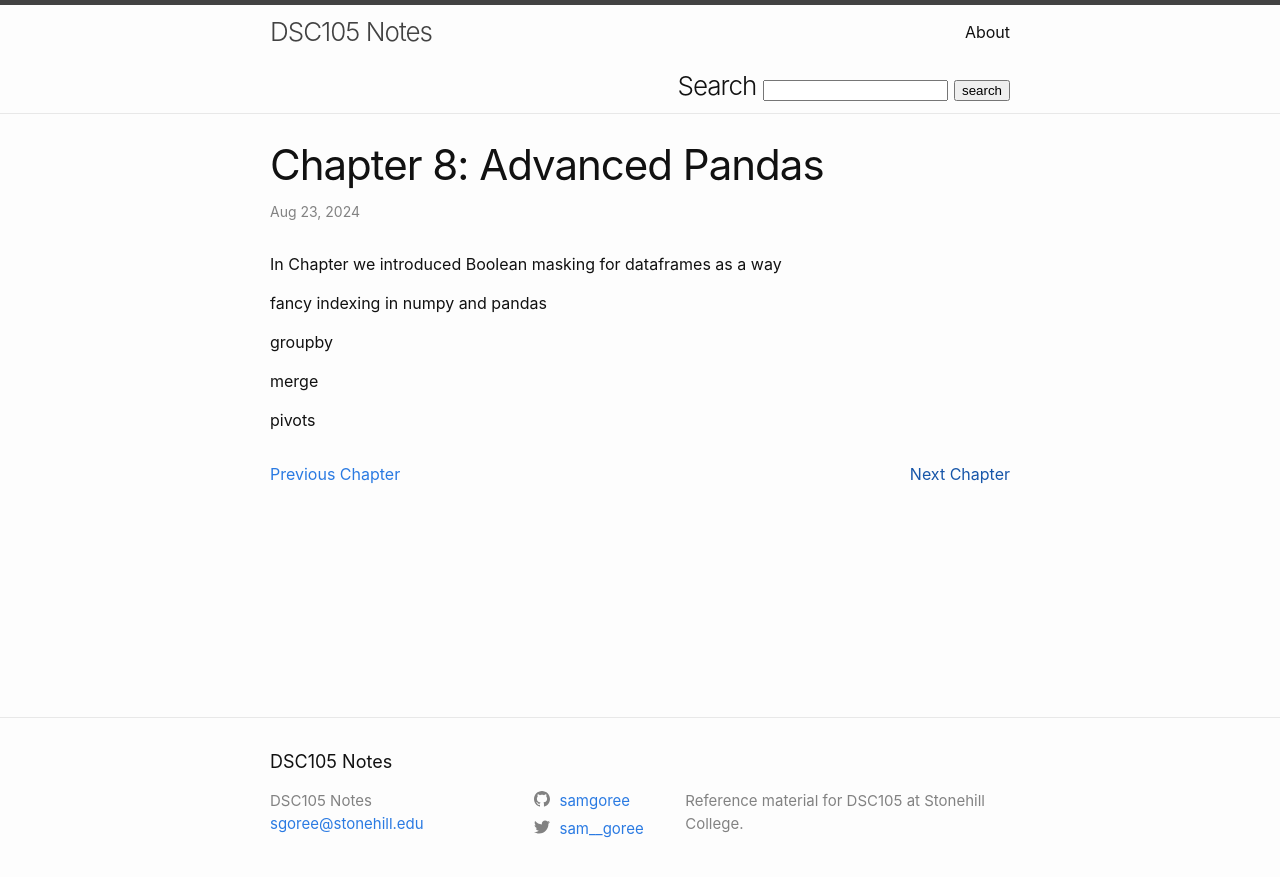
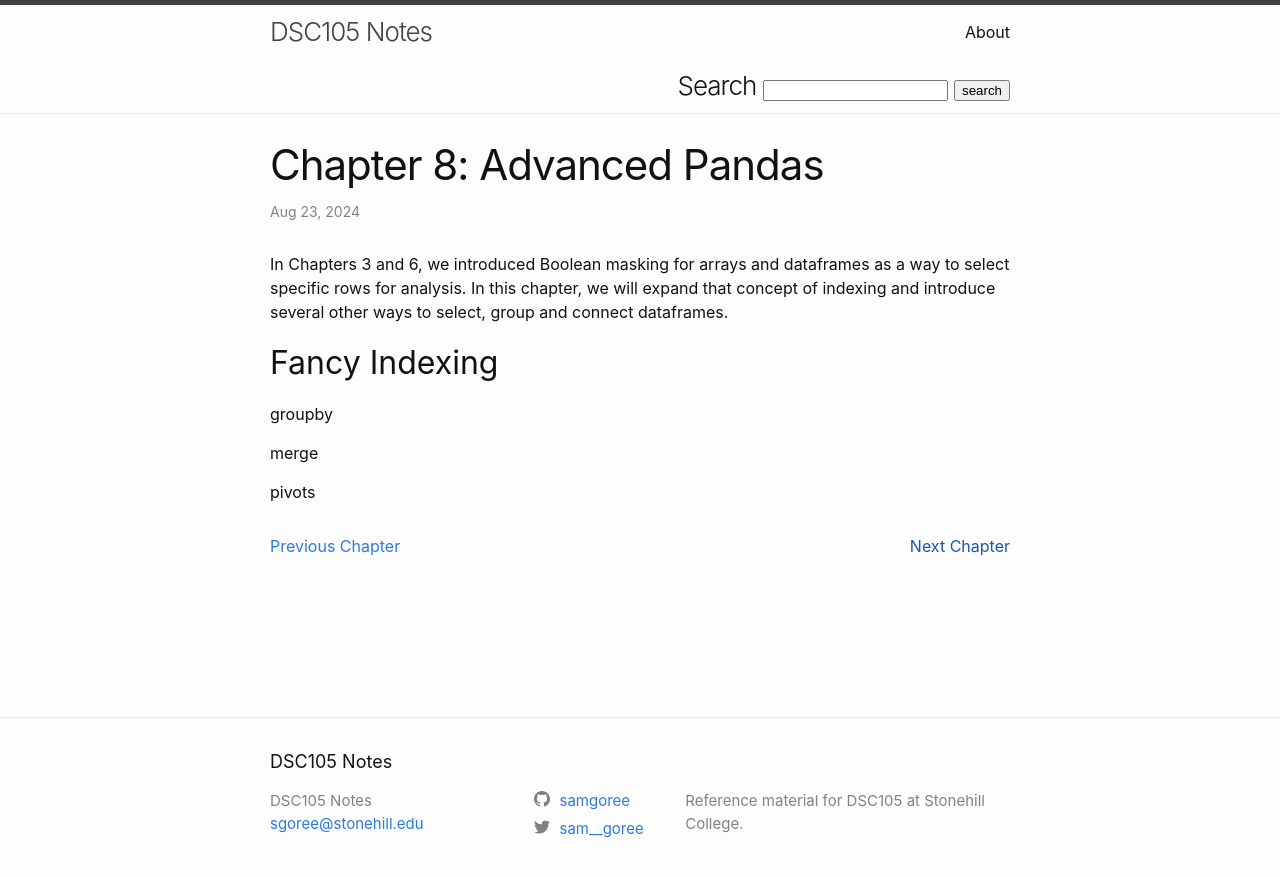
Before and after one commit to samgoree/data-science-notes, a Jekyll site: the page built from _chapters/advanced_pandas.md, in a window 1280 px wide. Shown: the top 877 px of the page. Built offline with Jekyll 4.4.1, drawn with Linux system fonts in a browser that asks for light colours.

Commit message:
edits to numpy

```diff
--- a/_chapters/advanced_pandas.md
+++ b/_chapters/advanced_pandas.md
@@ -4,9 +4,11 @@ title:  "Chapter 8: Advanced Pandas"
 number: 8
 ---
 
-In Chapter {{Pandas}} we introduced Boolean masking for dataframes as a way
+In Chapters {{site.chapter_numpy}} and {{site.chapter_pandas}}, we introduced Boolean masking for arrays and dataframes as a way to select specific rows for analysis. In this chapter, we will expand that concept of indexing and introduce several other ways to select, group and connect dataframes.
 
-fancy indexing in numpy and pandas
+## Fancy Indexing
+
+
 
 groupby
 
```
Also changed, not shown: _chapters/Numpy.md (+24 -5 lines).
